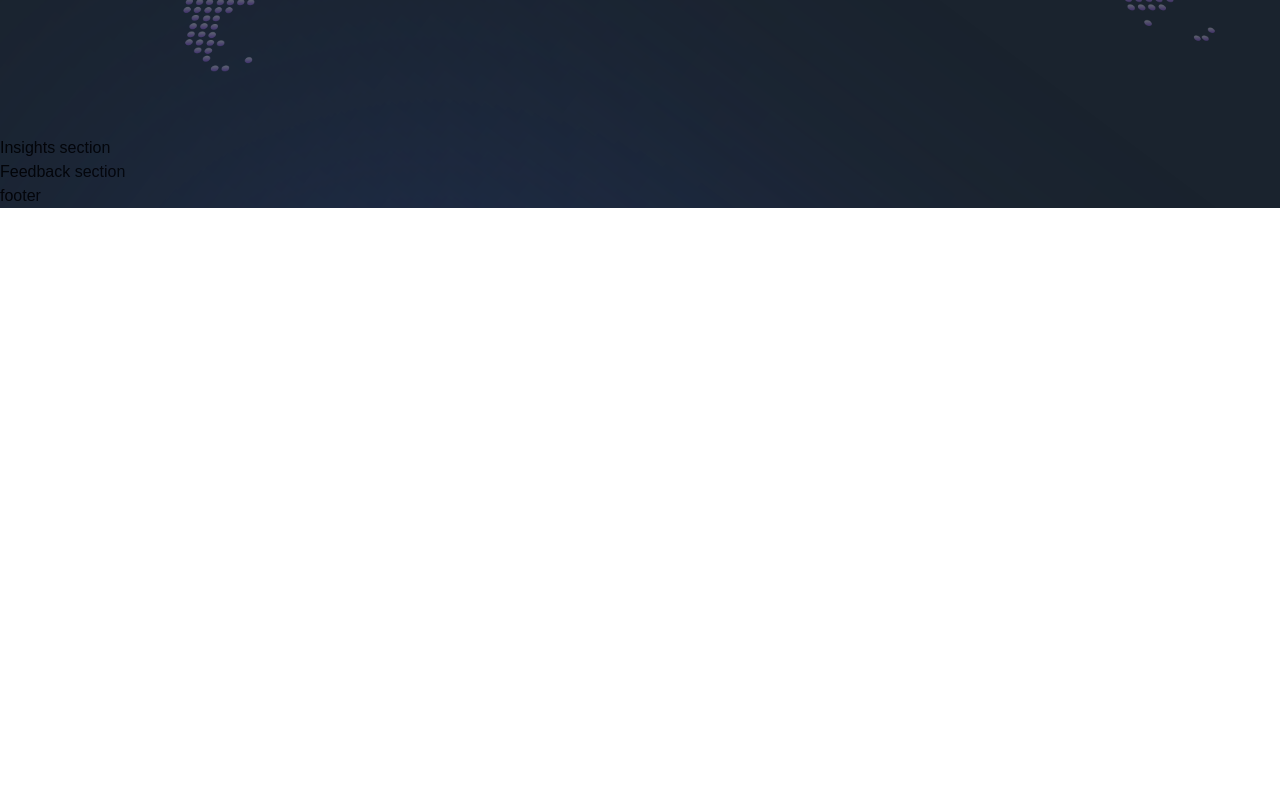
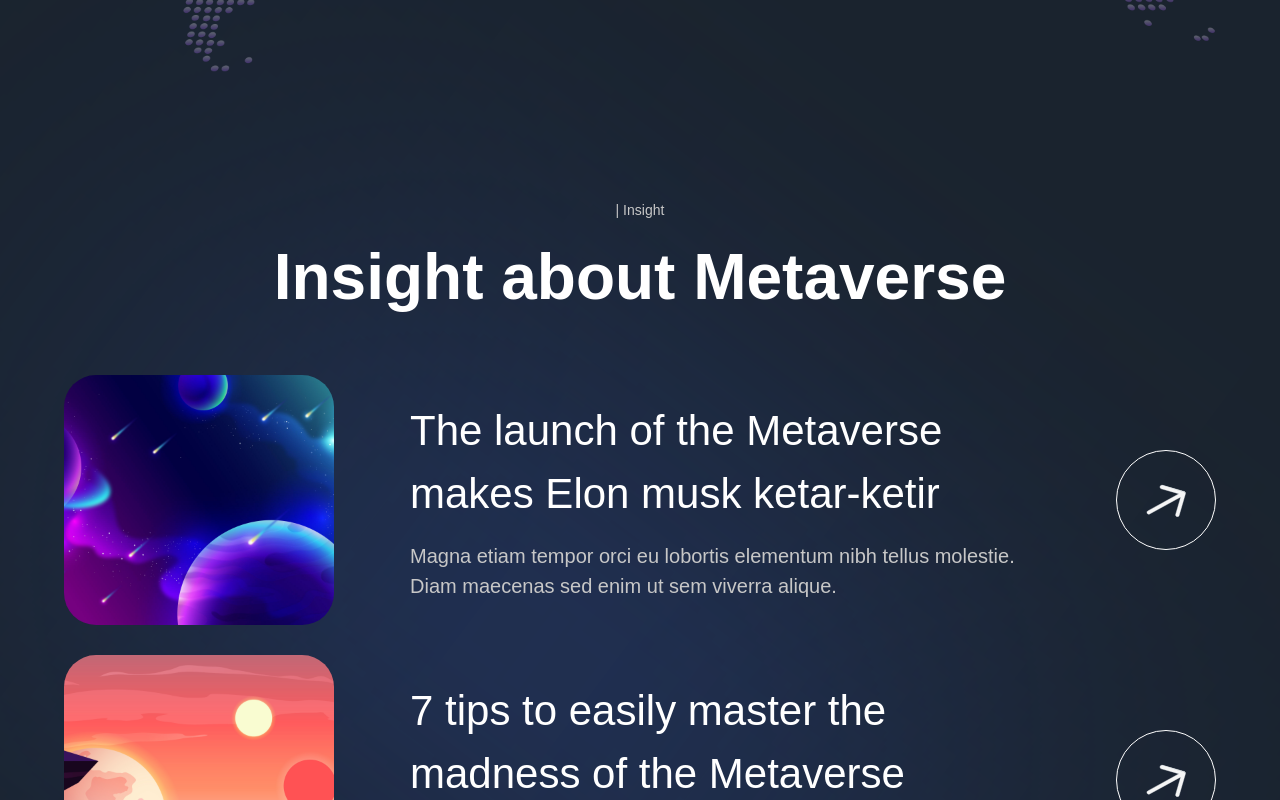
Before and after one commit to JawadMakary/Metaversus, a Next.js app: page / in a window 1280 px wide. Shown: the part 5060-5860 px from the top of the page. Before the commit the page ends 5268 px from the top, so only its background shows below. Built offline with nearby package versions, Linux system fonts and the light colour scheme; a web font is replaced by a local one.

Commit message:
added insights

```diff
--- a/components/InsightCard.jsx
+++ b/components/InsightCard.jsx
@@ -1,9 +1,39 @@
-'use client';
+"use client";
+import { motion } from "framer-motion";
 
-const InsightCard = () => (
-  <div>
-    Insight Card
-  </div>
+import styles from "../styles";
+
+import { fadeIn } from "../utils/motion";
+
+const InsightCard = ({ imgUrl, title, subtitle, index }) => (
+  <motion.div
+    variants={fadeIn("up", "spring", index * 0.5, 1)}
+    className="flex md:flex-row flex-col gap-4"
+  >
+    <img
+      src={imgUrl}
+      alt="planet-01"
+      className="md:w-[270px] w-full h-[250px] rounded-[32px] object-cover "
+    />
+
+    <div className="w-full flex justify-between items-center">
+      <div className="flex-1 md:ml-[60px] flex flex-col max-w-[650px]">
+        <h4 className="font-normal lg:text-[42px] text-[26px] text-white">
+          {title}
+        </h4>
+        <p className="mt-[16px] font-normal lg:text-[20px] text-[14px] text-secondary-white ">
+          {subtitle}
+        </p>
+      </div>
+      <div className="lg:flex hidden items-center justify-center w-[100px] h-[100px] rounded-full bg-transparent border-[1px] border-white">
+        <img
+          src="arrow.svg"
+          alt="arrow"
+          className="w-[40%] h-[40%] object-contain"
+        />
+      </div>
+    </div>
+  </motion.div>
 );
 
 export default InsightCard;
--- a/sections/Insights.jsx
+++ b/sections/Insights.jsx
@@ -1,8 +1,33 @@
-'use client';
+"use client";
+import { motion } from "framer-motion";
 
+import styles from "../styles";
+
+import { staggerContainer } from "../utils/motion";
+import { TitleText, TypingText, InsightCard } from "../components";
+import { insights } from "../constants";
 const Insights = () => (
-  <section>
-    Insights section
+  <section className={`${styles.paddings} relative z-10`}>
+    <motion.div
+      variants={staggerContainer}
+      initial="hidden"
+      whileInView="show"
+      viewport={{ once: false, amount: 0.25 }}
+      className={`${styles.innerWidth} mx-auto flex  flex-col  `}
+    >
+      <TypingText title="| Insight" textStyles="text-center" />
+      <TitleText title="Insight about Metaverse" textStyles="text-center" />
+
+      <div className="mt-[50px] flex flex-col gap-[30px]">
+        {insights.map((insight, index) => (
+          <InsightCard
+            key={`insight-${index}`}
+            {...insight}
+            index={index + 1}
+          />
+        ))}
+      </div>
+    </motion.div>
   </section>
 );
 
```
